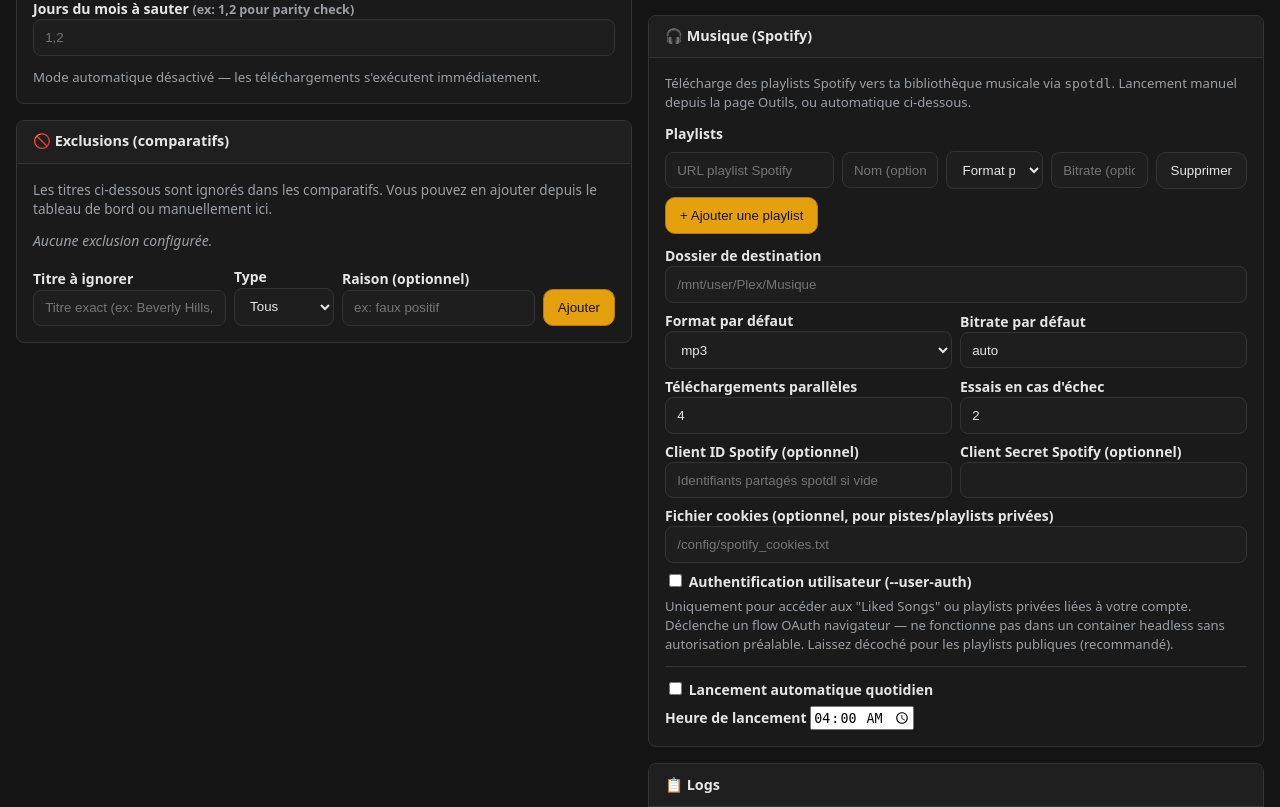
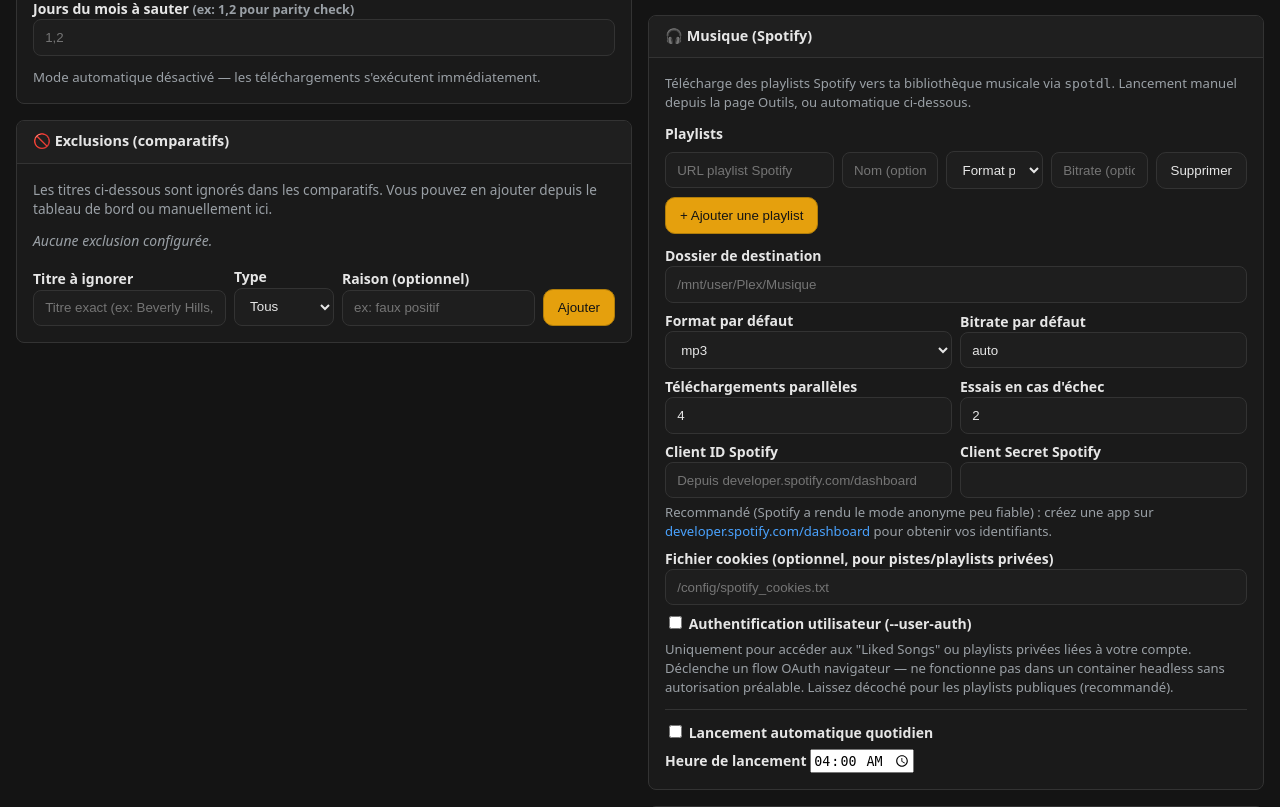
Before and after one commit to MisterK-Qc/plexharvester, a Flask app: page /config in a window 1280 px wide. Shown: the part 1313-2120 px from the top of the page. Run offline with Flask 3, Linux system fonts and the light colour scheme; the visitor is signed in with stand-in values (Sample User, id 1); data that the repository does not hold is empty; parts of the project's set-up code (start-up, migrations or seed data) failed here and were passed over.

Commit message:
fix(spotify): ajoute --use-official-api pour utiliser les identifiants fournis
Depuis les derniers changements de l'API Spotify, spotdl utilise par défaut
un client anonyme "SpotipyFree" (limité, actuellement cassé côté Spotify —
"BaseClientError: Could not get session auth tokens") même quand
--client-id/--client-secret sont fournis. --use-official-api force spotdl à
utiliser les identifiants au lieu du mode anonyme.

Met aussi à jour le texte d'aide de la config : les identifiants Spotify
sont maintenant recommandés plutôt qu'optionnels.

```diff
--- a/app/services/spotify_harvester_service.py
+++ b/app/services/spotify_harvester_service.py
@@ -87,7 +87,10 @@ def build_command(
     cmd: list[str] = [SPOTDL_BINARY]
 
     if client_id and client_secret:
-        cmd += ["--client-id", client_id, "--client-secret", client_secret]
+        # Sans --use-official-api, spotdl ignore les identifiants fournis et utilise par
+        # défaut le client anonyme "SpotipyFree" (limité, cassé par les derniers changements
+        # de l'API Spotify — cause de "BaseClientError: Could not get session auth tokens").
+        cmd += ["--client-id", client_id, "--client-secret", client_secret, "--use-official-api"]
 
     # La query (URL) doit suivre immédiatement l'opération "download", avant les options
     # (syntaxe spotdl : `spotdl download <query> --option value ...`).
--- a/app/templates/config.html
+++ b/app/templates/config.html
@@ -646,14 +646,19 @@
 
         <div class="row-inline" style="margin-top:.5rem;">
           <div style="flex:1">
-            <label for="spotify_client_id">Client ID Spotify (optionnel)</label>
-            <input type="text" id="spotify_client_id" name="spotify_client_id" value="{{ config.get('SPOTIFY_CLIENT_ID','') }}" placeholder="Identifiants partagés spotdl si vide" spellcheck="false">
-          </div>
-          <div style="flex:1">
-            <label for="spotify_client_secret">Client Secret Spotify (optionnel)</label>
+            <label for="spotify_client_id">Client ID Spotify</label>
+            <input type="text" id="spotify_client_id" name="spotify_client_id" value="{{ config.get('SPOTIFY_CLIENT_ID','') }}" placeholder="Depuis developer.spotify.com/dashboard" spellcheck="false">
+          </div>
+          <div style="flex:1">
+            <label for="spotify_client_secret">Client Secret Spotify</label>
             <input type="password" id="spotify_client_secret" name="spotify_client_secret" value="{{ config.get('SPOTIFY_CLIENT_SECRET','') }}" spellcheck="false">
           </div>
         </div>
+        <p class="muted" style="margin:.3rem 0 0; font-size:.82rem;">
+          Recommandé (Spotify a rendu le mode anonyme peu fiable) : créez une app sur
+          <a href="https://developer.spotify.com/dashboard" target="_blank" rel="noopener">developer.spotify.com/dashboard</a>
+          pour obtenir vos identifiants.
+        </p>
 
         <div style="margin-top:.5rem;">
           <label for="spotify_cookie_file">Fichier cookies (optionnel, pour pistes/playlists privées)</label>
```
